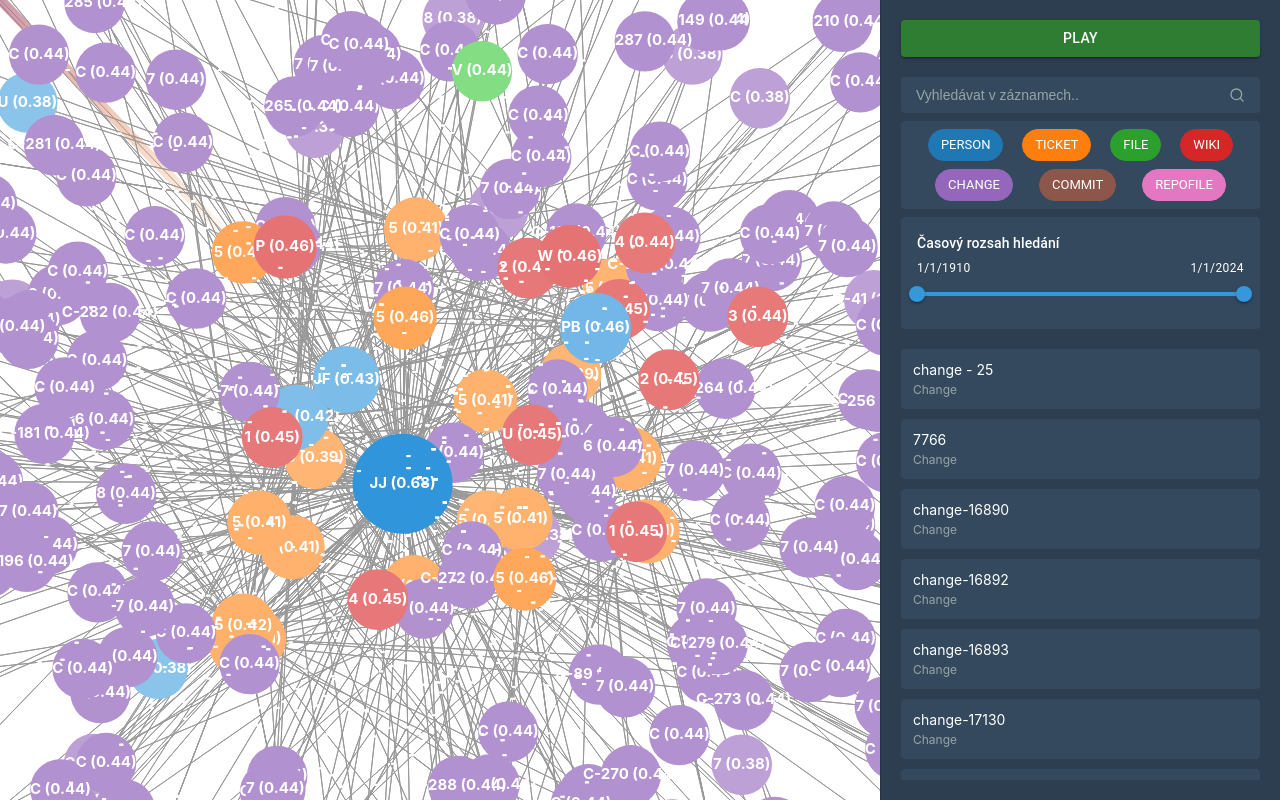
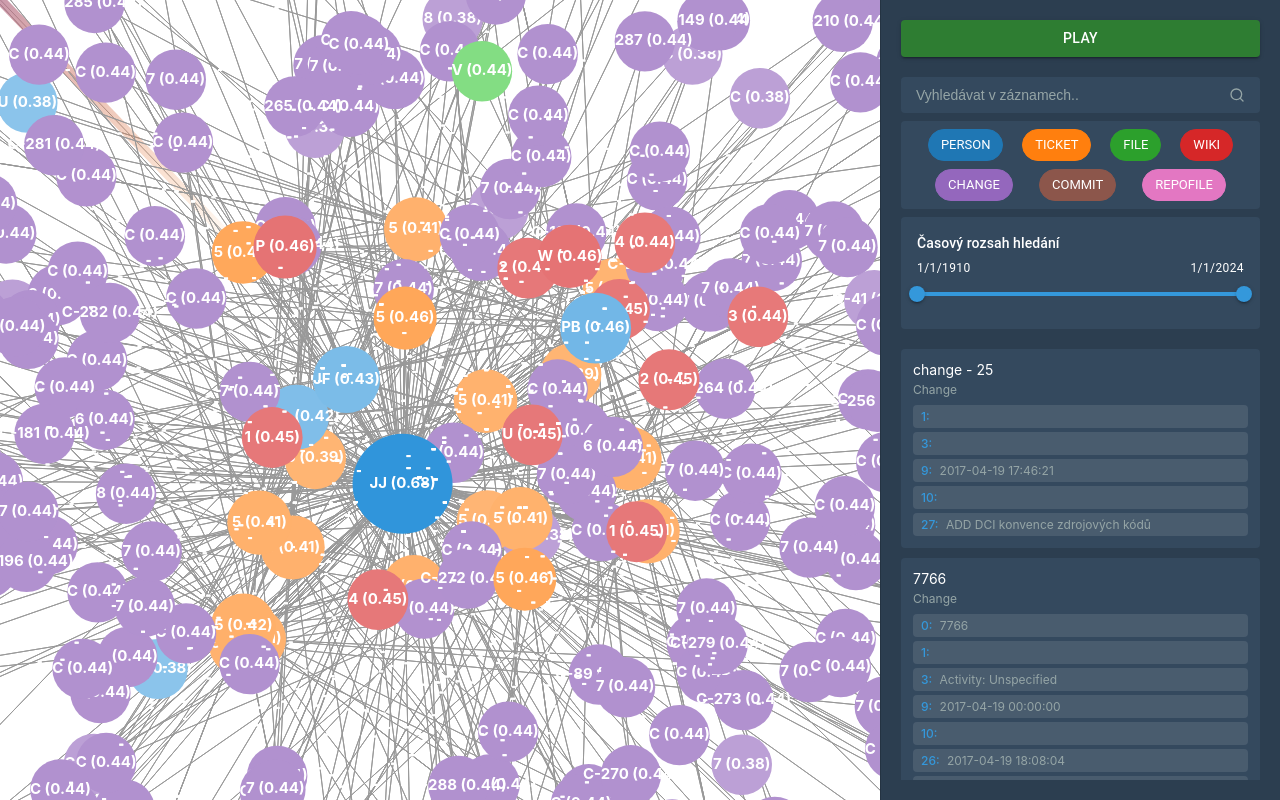
Before and after one commit to cvirlik/viz-project, a React (Create React App) app: page / in a window 1280 px wide. Built offline with nearby package versions, Linux system fonts and the light colour scheme.

Commit message:
Make text input search for all text attributes

```diff
--- a/src/components/SearchResults.tsx
+++ b/src/components/SearchResults.tsx
@@ -24,8 +24,16 @@ const SearchResults: React.FC<SearchResultsProps> = ({
 }) => {
   const filteredResults = swEngData.vertices
     .filter(vertex => {
+      // Check if any string attribute matches the search query
       const matchesSearch =
-        searchQuery === '' || vertex.title.toLowerCase().includes(searchQuery.toLowerCase());
+        searchQuery === '' ||
+        Object.entries(vertex.attributes).some(([_, value]) => {
+          if (typeof value === 'string') {
+            return value.toLowerCase().includes(searchQuery.toLowerCase());
+          }
+          return false;
+        }) ||
+        vertex.title.toLowerCase().includes(searchQuery.toLowerCase());
 
       const beginDate = vertex.attributes['1'] ? new Date(vertex.attributes['1']).getTime() : 0;
       const endDate = vertex.attributes['2']
@@ -35,14 +43,19 @@ const SearchResults: React.FC<SearchResultsProps> = ({
       const matchesDateRange = beginDate >= dateRange.min && endDate <= dateRange.max;
 
       const matchesArchetype = selectedArchetypes.includes(vertex.archetype);
-      // OR stačí. Nemusí pasovat title i datum.
-      // Spíš pak zvětšit nodes, které vyhovují oběma filterům.
       return matchesSearch && matchesDateRange && matchesArchetype;
     })
     .map(vertex => ({
       id: String(vertex.id),
       title: vertex.title,
       type: swEngData.vertexArchetypes[vertex.archetype],
+      // Include matching attributes in the result for display
+      matchingAttributes: Object.entries(vertex.attributes)
+        .filter(
+          ([_, value]) =>
+            typeof value === 'string' && value.toLowerCase().includes(searchQuery.toLowerCase())
+        )
+        .map(([key, value]) => ({ key, value })),
     }));
 
   const handleResultClick = (resultId: string) => {
@@ -65,6 +78,15 @@ const SearchResults: React.FC<SearchResultsProps> = ({
             >
               <div className="result-title">{result.title}</div>
               <div className="result-type">{result.type.name}</div>
+              {result.matchingAttributes.length > 0 && (
+                <div className="result-matches">
+                  {result.matchingAttributes.map(({ key, value }) => (
+                    <div key={key} className="result-match">
+                      <span className="match-key">{key}:</span> {value}
+                    </div>
+                  ))}
+                </div>
+              )}
             </div>
           ))}
         </div>
--- a/src/styles/SearchBar.css
+++ b/src/styles/SearchBar.css
@@ -75,3 +75,22 @@
   padding: 20px;
   font-size: 14px;
 }
+
+.result-matches {
+  margin-top: 8px;
+  font-size: 12px;
+  color: #95a5a6;
+}
+
+.result-match {
+  margin-top: 4px;
+  padding: 4px 8px;
+  background-color: rgba(255, 255, 255, 0.1);
+  border-radius: 4px;
+}
+
+.match-key {
+  color: #3498db;
+  font-weight: 500;
+  margin-right: 4px;
+}
```
